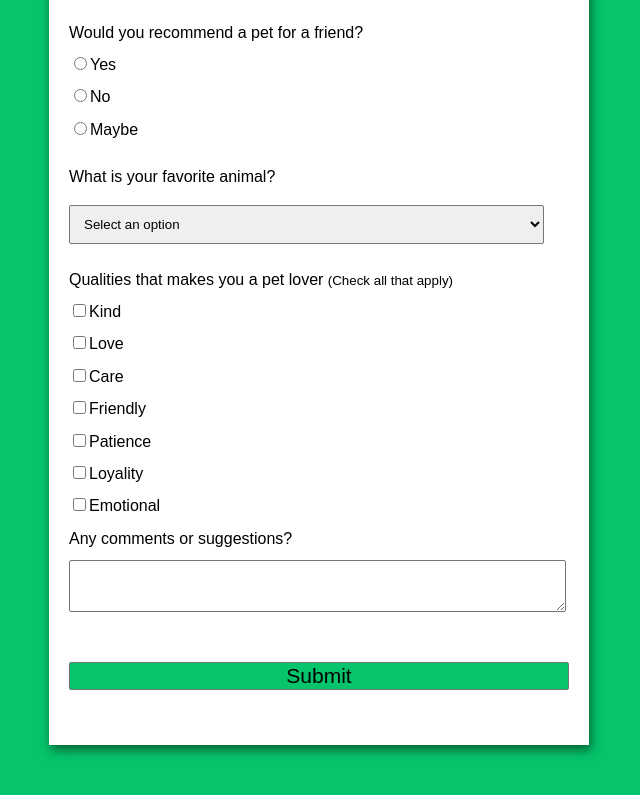
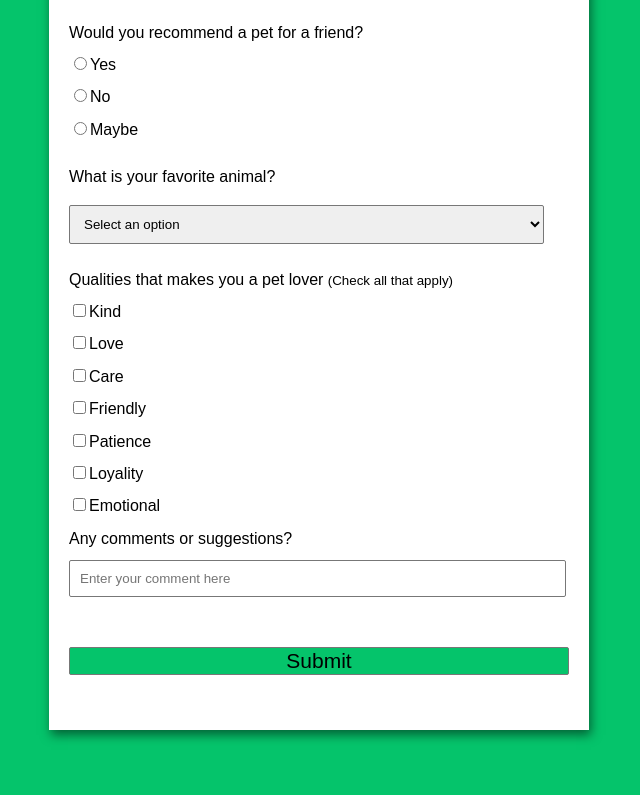
Before and after one commit to mrlj55/Survey-Form, a plain HTML site: page index.html in a window 1280 px wide. Shown: the part 548-1343 px from the top of the page, without its empty margins (321-961 px from the left). Drawn offline with Linux system fonts and the light colour scheme.

Commit message:
Update index.html
updated the comment section.

```diff
--- a/index.html
+++ b/index.html
@@ -152,9 +152,8 @@
             </label>
 
             <!-- multi-line text input control -->
-            <textarea name="comment" id="comment"
-                placeholder="Enter your comment here">
-            </textarea>
+           <input type="text" id="comment" placeholder="Enter your comment here">
+            </>
         </div>
 
         <!-- Multi-line Text Input Control -->
```
